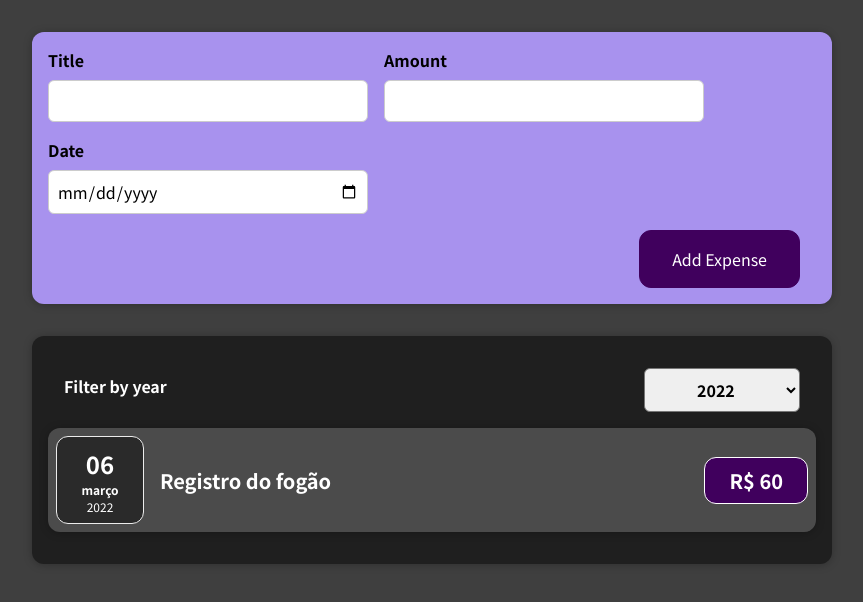
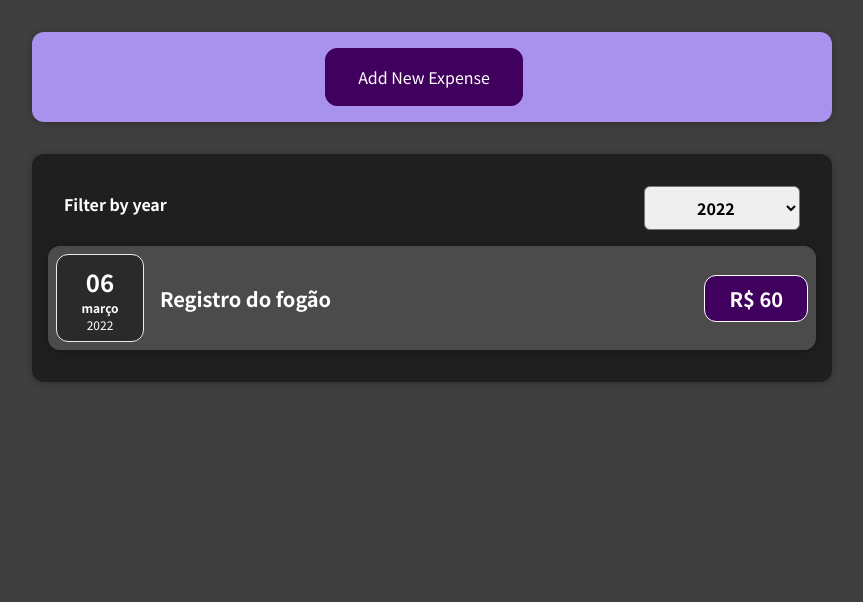
Before and after one commit to IssacCabral/react-course, a React (Vite) app: page / in a window 1280 px wide. Shown: the top 602 px of the page, without its empty margins (208-1071 px from the left). Built offline with nearby package versions, Linux system fonts and the light colour scheme.

Commit message:
feat: add cancel and add new expense button

```diff
--- a/src/components/Expenses/index.tsx
+++ b/src/components/Expenses/index.tsx
@@ -1,7 +1,6 @@
 import { useState } from "react";
 import { Expense } from "../interfaces";
 import Card from "../UI/Card";
-import ExpenseItem from "./ExpenseItem";
 import { ExpensesFilter } from "./ExpensesFilter";
 import { ExpensesList } from "./ExpensesList";
 import "./styles.css";
--- a/src/components/NewExpense/ExpenseForm/index.tsx
+++ b/src/components/NewExpense/ExpenseForm/index.tsx
@@ -3,6 +3,7 @@
 
 interface ExpenseFormProps {
   onSaveExpenseData: (data: any) => void;
+  onCancel: () => void;
 }
 
 export const ExpenseForm = (props: ExpenseFormProps) => {
@@ -71,6 +72,9 @@
         </div>
       </div>
       <div className="new-expense__actions">
+        <button type="button" onClick={() => props.onCancel()}>
+          Cancel
+        </button>
         <button type="submit">Add Expense</button>
       </div>
     </form>
--- a/src/components/NewExpense/index.tsx
+++ b/src/components/NewExpense/index.tsx
@@ -1,3 +1,4 @@
+import { useState } from "react";
 import { ExpenseForm } from "./ExpenseForm";
 import "./styles.css";
 
@@ -6,19 +7,35 @@
 }
 
 const NewExpense = (props: NewExpenseProps) => {
+  const [isEditing, setIsEditing] = useState(false);
+
   function saveExpenseDataHandler(enteredExpenseData: any) {
     const expenseData = {
       id: Math.random().toString(),
       ...enteredExpenseData,
     };
     props.onAddExpense(expenseData);
+    setIsEditing(false);
   }
 
-  return (
-    <div className="new-expense">
-      <ExpenseForm onSaveExpenseData={saveExpenseDataHandler} />
-    </div>
+  function startEditingHandler() {
+    setIsEditing(true);
+  }
+
+  function stopEditingHandler() {
+    setIsEditing(false);
+  }
+
+  let newExpenseContent = isEditing ? (
+    <ExpenseForm
+      onSaveExpenseData={saveExpenseDataHandler}
+      onCancel={stopEditingHandler}
+    />
+  ) : (
+    <button onClick={startEditingHandler}>Add New Expense</button>
   );
+
+  return <div className="new-expense">{newExpenseContent}</div>;
 };
 
 export default NewExpense;
```
